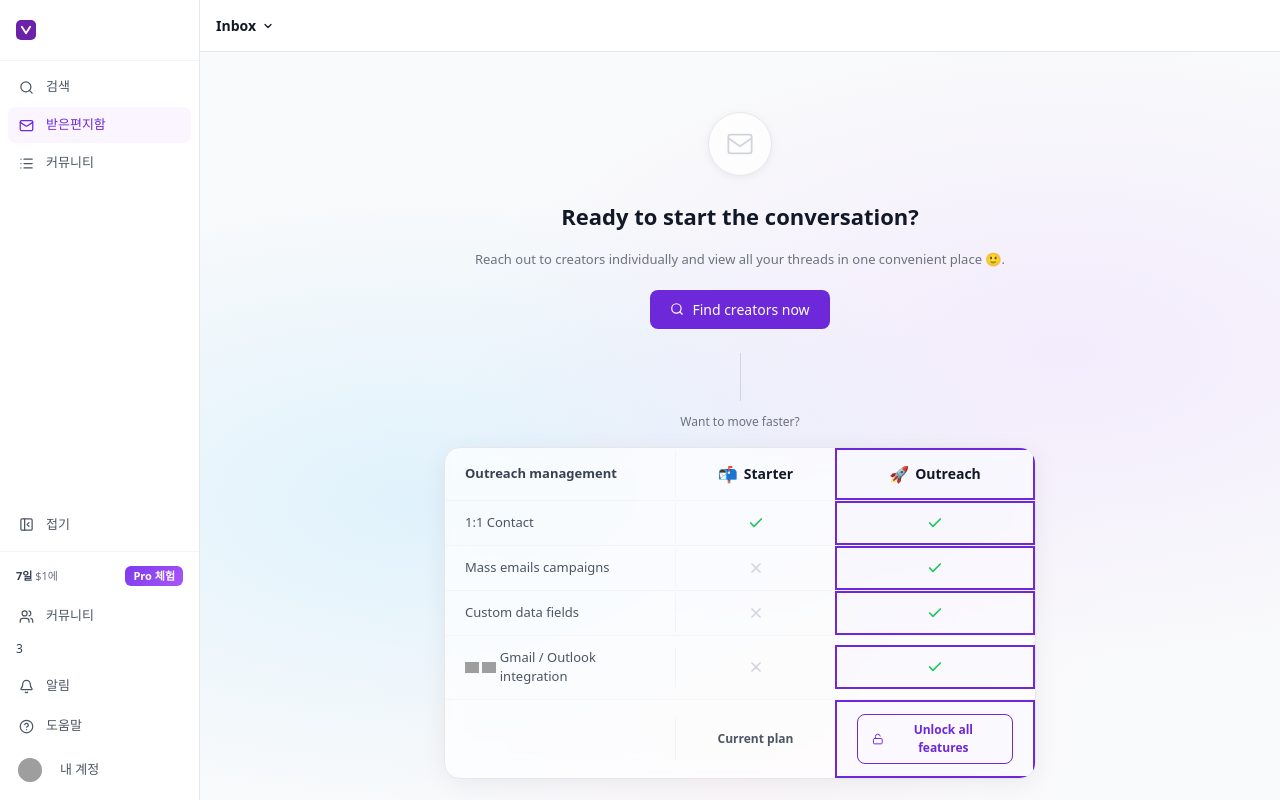
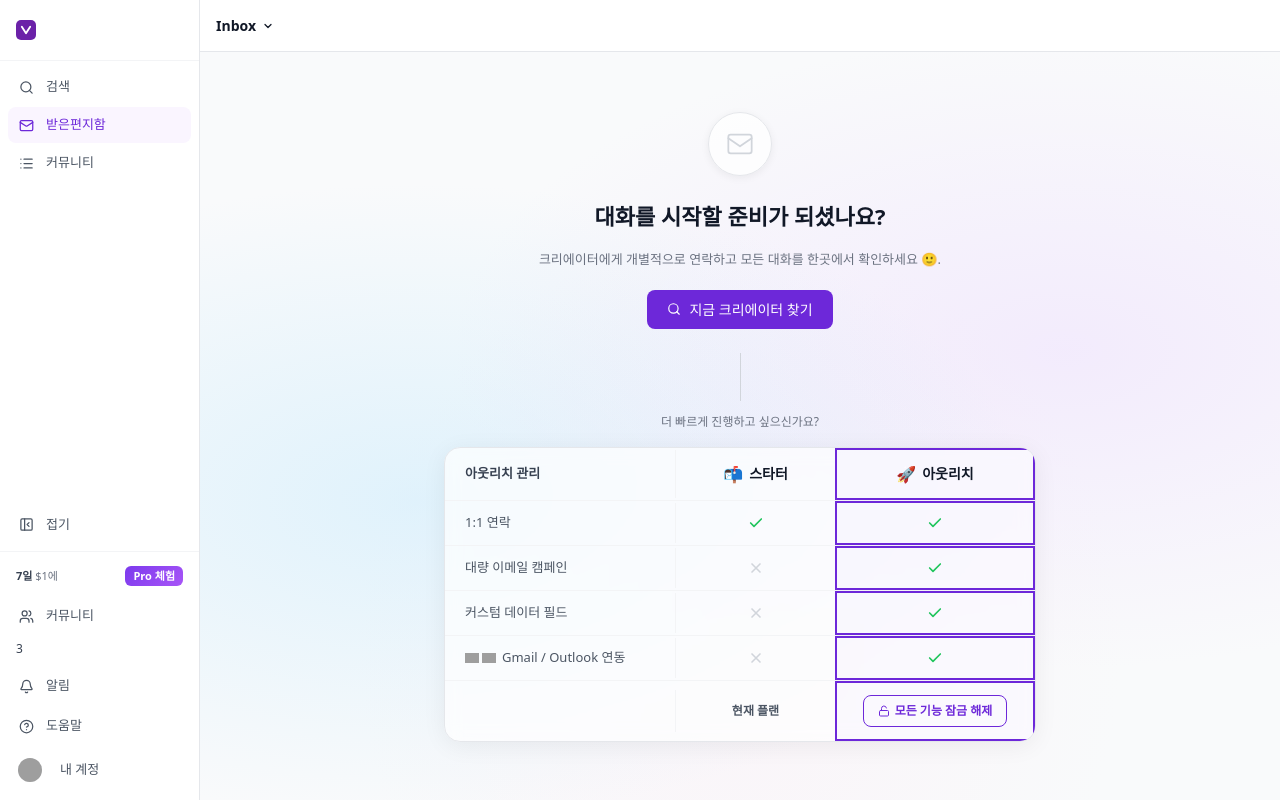
Before and after one commit to cohetelab/WEDNESDAY, a Next.js app: page /inbox in a window 1280 px wide. Built offline with nearby package versions, Linux system fonts and the light colour scheme; grey boxes are pictures that could not be loaded; a web font is replaced by a local one.

Commit message:
feat(korean): translate InboxEmpty

```diff
--- a/components/inbox/InboxEmpty.tsx
+++ b/components/inbox/InboxEmpty.tsx
@@ -3,10 +3,10 @@ import { Search, Unlock } from 'lucide-react'
 import Link from 'next/link'
 
 const FEATURES = [
-  { label: '1:1 Contact', starter: true, outreach: true },
-  { label: 'Mass emails campaigns', starter: false, outreach: true },
-  { label: 'Custom data fields', starter: false, outreach: true },
-  { label: 'Gmail / Outlook integration', starter: false, outreach: true, icon: true },
+  { label: '1:1 연락', starter: true, outreach: true },
+  { label: '대량 이메일 캠페인', starter: false, outreach: true },
+  { label: '커스텀 데이터 필드', starter: false, outreach: true },
+  { label: 'Gmail / Outlook 연동', starter: false, outreach: true, icon: true },
 ]
 
 export default function InboxEmpty() {
@@ -27,21 +27,21 @@ export default function InboxEmpty() {
         </div>
 
         {/* Heading */}
-        <h1 className="inbox-empty__title">Ready to start the conversation?</h1>
+        <h1 className="inbox-empty__title">대화를 시작할 준비가 되셨나요?</h1>
         <p className="inbox-empty__subtitle">
-          Reach out to creators individually and view all your threads in one convenient place 🙂.
+          크리에이터에게 개별적으로 연락하고 모든 대화를 한곳에서 확인하세요 🙂.
         </p>
 
         {/* CTA */}
         <Link href="/lists" className="w-btn w-btn--primary inbox-empty__cta">
           <Search size={14} />
-          <span style={{ marginLeft: '8px' }}>Find creators now</span>
+          <span style={{ marginLeft: '8px' }}>지금 크리에이터 찾기</span>
         </Link>
 
         {/* Divider */}
         <div className="inbox-empty__divider">
           <div className="inbox-empty__divider-line" />
-          <span className="inbox-empty__divider-text">Want to move faster?</span>
+          <span className="inbox-empty__divider-text">더 빠르게 진행하고 싶으신가요?</span>
         </div>
 
         {/* Pricing comparison */}
@@ -50,18 +50,18 @@ export default function InboxEmpty() {
             {/* Header */}
             <div className="inbox-pricing__row inbox-pricing__row--header">
               <div className="inbox-pricing__feature-col">
-                <span className="inbox-pricing__category">Outreach management</span>
+                <span className="inbox-pricing__category">아웃리치 관리</span>
               </div>
               <div className="inbox-pricing__plan-col">
                 <div className="inbox-pricing__plan-header">
                   <span className="inbox-pricing__plan-icon inbox-pricing__plan-icon--starter">📬</span>
-                  <span className="inbox-pricing__plan-name">Starter</span>
+                  <span className="inbox-pricing__plan-name">스타터</span>
                 </div>
               </div>
               <div className="inbox-pricing__plan-col inbox-pricing__plan-col--highlight">
                 <div className="inbox-pricing__plan-header">
                   <span className="inbox-pricing__plan-icon inbox-pricing__plan-icon--outreach">🚀</span>
-                  <span className="inbox-pricing__plan-name">Outreach</span>
+                  <span className="inbox-pricing__plan-name">아웃리치</span>
                 </div>
               </div>
             </div>
@@ -94,12 +94,12 @@ export default function InboxEmpty() {
             <div className="inbox-pricing__row inbox-pricing__row--footer">
               <div className="inbox-pricing__feature-col" />
               <div className="inbox-pricing__plan-col">
-                <span className="inbox-pricing__current-plan">Current plan</span>
+                <span className="inbox-pricing__current-plan">현재 플랜</span>
               </div>
               <div className="inbox-pricing__plan-col inbox-pricing__plan-col--highlight">
                 <button className="inbox-pricing__unlock-btn">
                   <Unlock size={12} />
-                  <span>Unlock all features</span>
+                  <span>모든 기능 잠금 해제</span>
                 </button>
               </div>
             </div>
```
